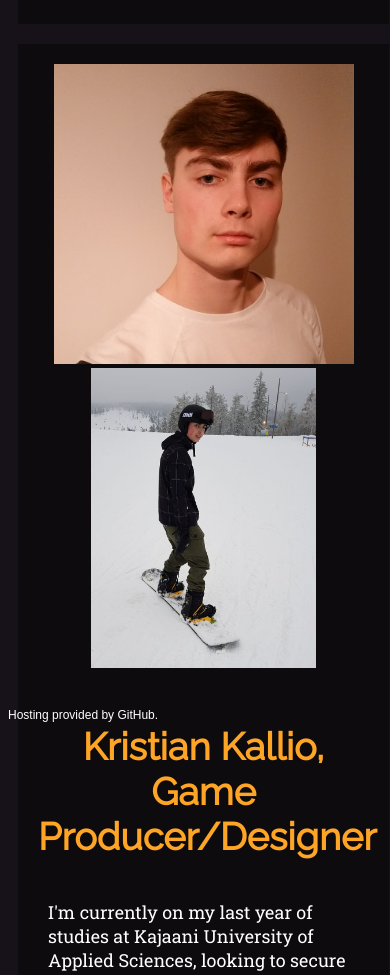
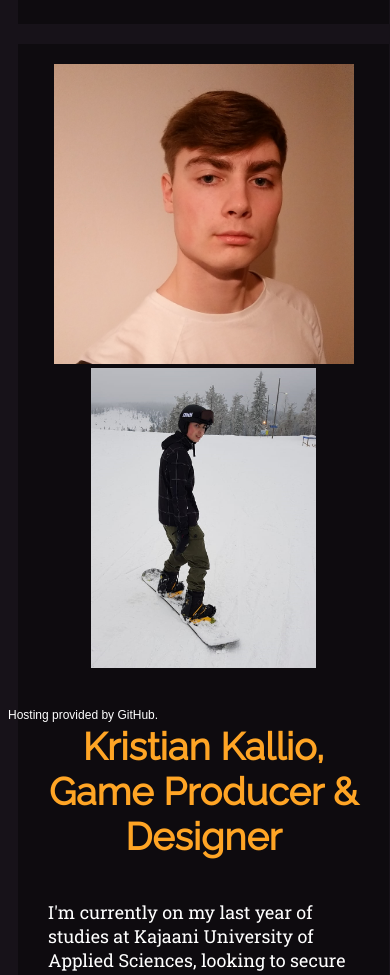
Before and after one commit to SkeletonJelly47/home, a plain HTML site: page me.html in a window 390 px wide. Shown: the part 122-1097 px from the top of the page. Drawn offline with Linux system fonts and the light colour scheme.

Commit message:
Test mobile formatting

```diff
--- a/me.html
+++ b/me.html
@@ -29,7 +29,7 @@
 				<img src = "image/sMeButOnASnowboard.jpeg" alt = "Picture of me, but on a snowboard">
 			</div>
 			<div class = "article-grid-text">
-				<h2>Kristian Kallio,<br> Game Producer/Designer</h2>
+				<h2>Kristian Kallio,<br> Game Producer & Designer</h2>
 
 				<p> I'm currently on my last year of studies at Kajaani University of Applied Sciences,
 				looking to secure an internship as a game designer.</p>
```
